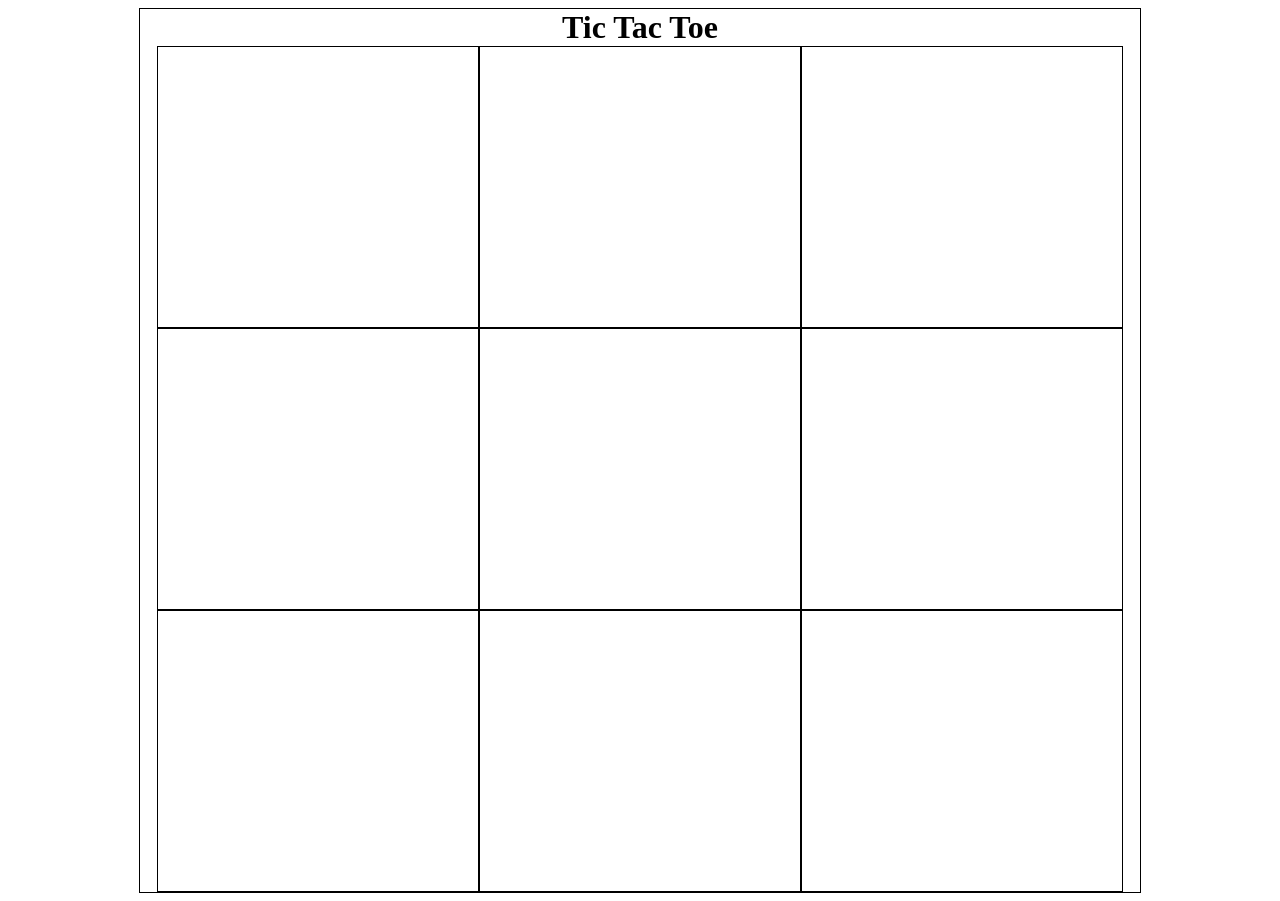
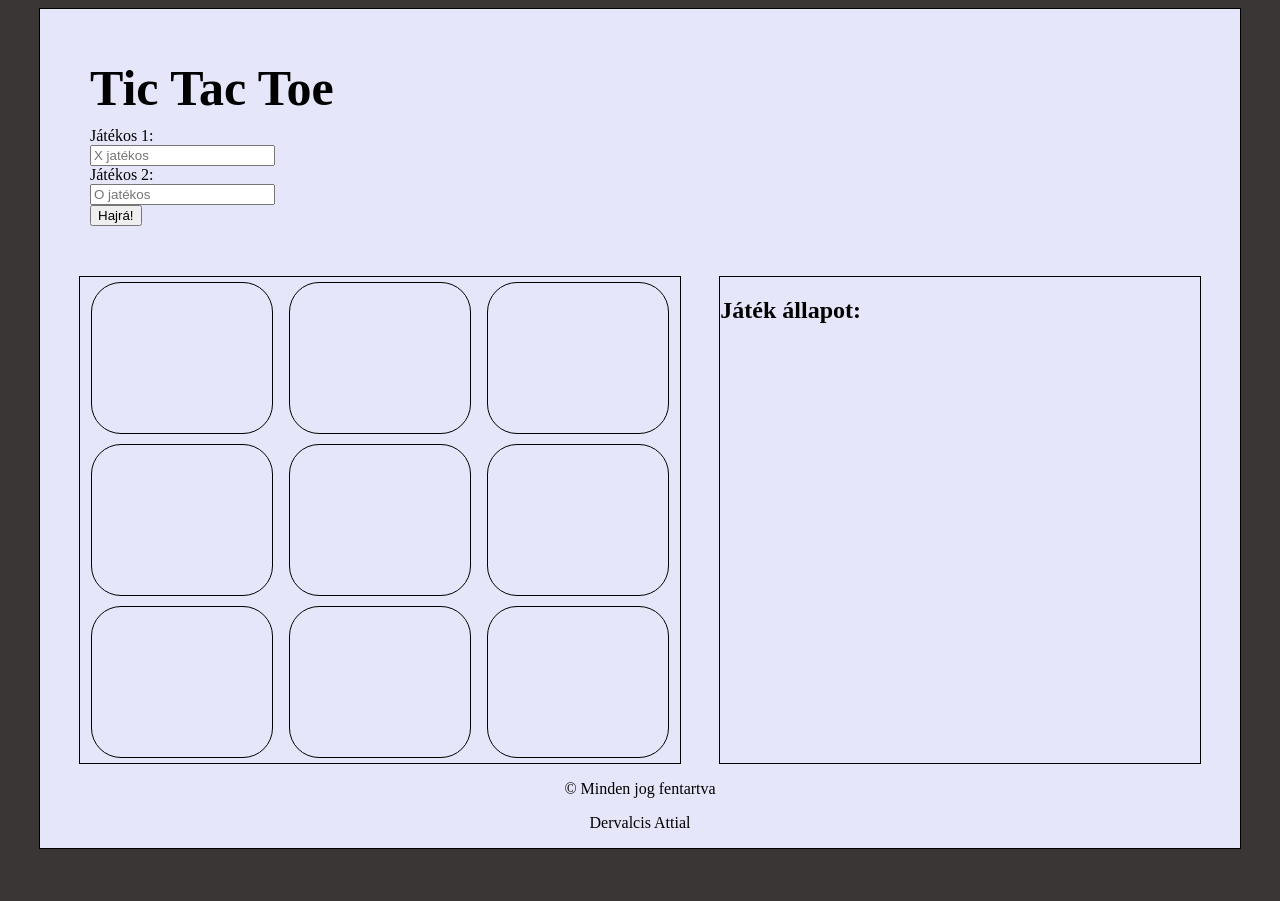
Before and after one commit to konnan933/Amoba, a plain HTML site: page index.html in a window 1280 px wide. After the commit the page ends 857 px from the top, so only its background shows below. Drawn offline with Linux system fonts and the light colour scheme.

Commit message:
név adás nem jó de kinézet jó(picit javitani)

```diff
--- a/index.html
+++ b/index.html
@@ -10,8 +10,26 @@
 <body>
     <main>
     <header><h1>Tic Tac Toe</h1></header>
-    <article class = "container" id="generalas">
-    </article>
+    <section>
+        <form action="#">
+            <label for="j1">Játékos 1:</label><br>
+            <input type="text" id="j1" name="j1"  placeholder ="X jatékos"><br>
+            <label for="j2">Játékos 2:</label><br>
+            <input type="text" id="j2" name="j2" placeholder ="O jatékos"><br>
+            <button id="hajra">Hajrá!</button>
+          </form>
+    </section>
+    <div class="jatekter" id="jatekTer">
+        <article class = "container" id="generalas">
+        </article>
+        <aside>
+            <div id="jatekAllapot"><h1>Játék állapot:</h1></div>
+        </aside>
+    </div>
+    <footer>
+        <p>© Minden jog fentartva</p>
+        <p>Dervalcis Attial</p>
+    </footer>
     </main>
 </body>
 </html>
--- a/javascript.js
+++ b/javascript.js
@@ -10,10 +10,16 @@ function CLASS(elem) {
 function $(elem) {
     return document.querySelectorAll(elem);
 }
-
+var nev_1 =""
+var nev_2 =""
 var szimbolum = "X";
 var lepesek = 1;
 var lepeslista = [];
+
+
+
+
+
 function generalas(){
     var txt = "";
     for (let index = 0; index < 9; index++) {
@@ -26,16 +32,25 @@ function generalas(){
 }
 function init() {
     generalas();
+    nevadas();
 }
 function letetel(){
     leptetes();
     console.log(event.target.id);
     var kattintott = event.target.id;
-    nyerte();
+    //nyerte();
     lepeslista.push(kattintott);
     ID(kattintott).innerHTML="<p>"+szimbolum+"</p>"
     ID(kattintott).removeEventListener("click",letetel)
     ID(kattintott).style.background="lightgray";
+}
+function nevadas(){
+    document.getElementById("hajra").addEventListener("click", function () {
+        nev_1 = nev1Submit();
+        nev_2 = nev2Submit();
+      });
+    console.log(nev_1)
+    console.log(nev_2)
 }
 function leptetes(){
     if (lepesek % 2 == 1){
@@ -46,7 +61,13 @@ function leptetes(){
         lepesek++;
     }
 }
-function nyerte(){
-    for (let index = 0; index < lepeslista.length; index++) {
-    }
+//function nyert_e(){
+//    for (let index = 0; index < lepeslista.length; index++) {
+//   }
+//}
+function nev1Submit(){
+    return document.getElementById("j1");
 }
+function nev2Submit(){
+    return document.getElementById("j2");
+}
--- a/style.css
+++ b/style.css
@@ -1,28 +1,64 @@
+body{
+    background-color: rgb(58, 54, 54);
+}
 main{
     margin: auto;
-    max-width: 1000px;
+    background-color: #E6E6FA;
+    max-width: 1200px;
     border: 1px solid black;
 }
-h1{
-    text-align: center;
+header h1{
     margin:0px;
+    font-size: 50px;
 
 }
-p{
-    font-size: 100px;
+header{
+    padding: 50px 50px 5px 50px;
+}
+section{
+    padding: 5px 50px 50px 50px;
+}
+article{
+    border: 1px solid black;
+    width: 50%;
+}
+footer p{
+    text-align: center;
+}
+section{
+
+}
+
+aside{
+    border: 1px solid black;
+    width: 40%;
+}
+article p{
+    text-align: center;
+}
+.cointainer div p{
     text-align: center;
     padding: 0px;
-    margin: 30px;
+    margin: 10px;
 }
 
 .container{
     display: flex;
     flex-wrap: wrap;
     flex-direction: row;
-    justify-content: center;
+    justify-content: space-evenly;
 }
 .container div{
     border: 1px solid black;
-    width: 32%;
-    height: 280px;
+    width: 30%;
+    height: 150px;
+    border-radius: 30px;
+    margin: 5px;
+    font-size: 50px;
 }
+.jatekter{
+    display: flex;
+    flex-wrap: wrap;
+    flex-direction: row;
+    justify-content: space-evenly;
+}
```
